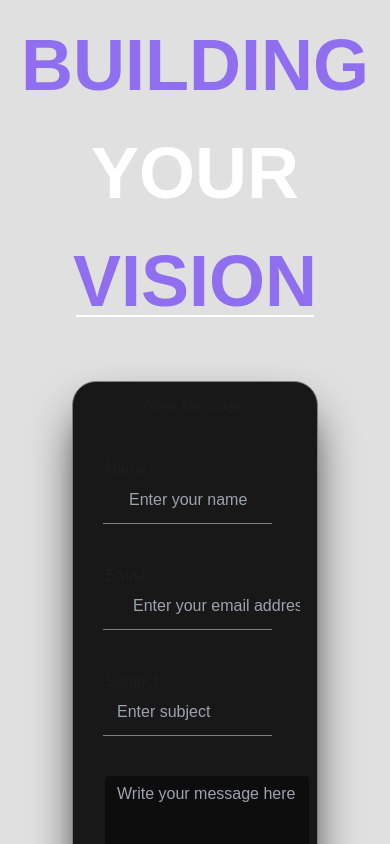
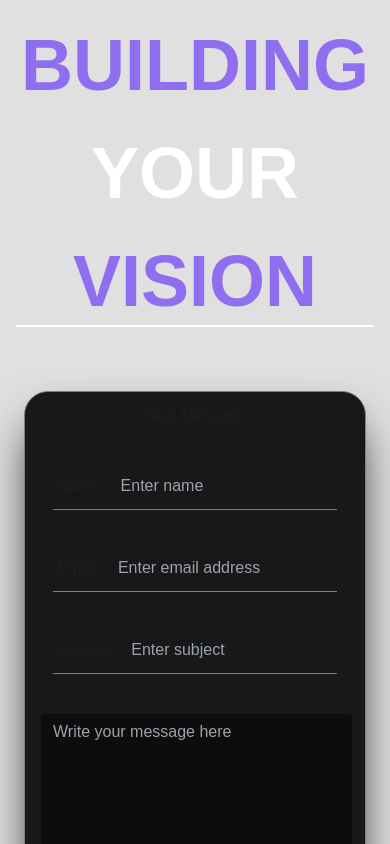
Before and after one commit to Abbbtle/kenneth-basjan-portfolio-website, a React (Vite) app: page / in a window 390 px wide. Shown: the part 11156-12000 px from the top of the page. Built offline with nearby package versions, Linux system fonts and the light colour scheme.

Commit message:
Contact section is mobile responsive

```diff
--- a/src/components/Contact.jsx
+++ b/src/components/Contact.jsx
@@ -78,11 +78,11 @@ const Contact = () => {
       {/* Contact Heading */}
       <h2 className='text-[72px] font-bold text-white mt-10 uppercase text-center'>
           Let's start <span className='text-[#906EF0]'>building</span> your<span className='text-[#906EF0]'> vision</span>
-          <div className='mr-[68px] ml-[68px] mt-[-40px]'><HorizontalRule/></div>
+          <div className='mx-2 md:mx-14 mt-[-30px] md:mt-[-40px]'><HorizontalRule/></div>
       </h2>
 
       {/* Contact Form */}
-      <div className='border-solid bg-[#181818] border-[#808080] border-[1px] rounded-3xl mx-16 mt-16 shadow-2xl shadow-black'>
+      <div className='border-solid bg-[#181818] border-[#808080] border-[1px] rounded-3xl mx-4 md:mx-16 mt-16 shadow-2xl shadow-black'>
         <h4 className='text-center mt-3'>New Message</h4>
 
         <form className="rounded-3xl" onSubmit={handleSubmit}>
@@ -91,39 +91,39 @@ const Contact = () => {
           <div className="ml-8 mt-10">
             <label htmlFor="name">Name: </label>
             <input
-            className="appearance-none rounded ml-3 bg-transparent w-[90%] py-2 px-3 leading-tight focus:outline-none focus:shadow-outline"
+            className="appearance-none rounded ml-0 md:ml-3 bg-transparent w-[70%] md:w-[90%] py-2 px-3 leading-tight focus:outline-none focus:shadow-outline"
             type="text"
             id="name"
             name="name"
             value={formData.name}
             onChange={handleChange}
-            placeholder="Enter your name"
+            placeholder="Enter name"
           />
           {errors.name && <p className="text-red-500 text-xs">{errors.name}</p>}
           </div>
-          <div className='mr-[45px] ml-[30px] mt-[-15px]'><HorizontalRule2/></div>
+          <div className='mx-7 md:mr-[45px] md:ml-[30px] mt-[-15px]'><HorizontalRule2/></div>
 
           {/* Email Field */}
           <div className="ml-8 mt-10">
             <label htmlFor="name">Email: </label>
             <input
-            className="appearance-none rounded ml-4 bg-transparent w-[90%] py-2 px-3 leading-tight focus:outline-none focus:shadow-outline"
+            className="appearance-none rounded md:ml-4 bg-transparent w-[70%] md:w-[90%] py-2 px-3 leading-tight focus:outline-none focus:shadow-outline"
             type="email"
             id="email"
             name="email"
             value={formData.email}
             onChange={handleChange}
-            placeholder="Enter your email address"
+            placeholder="Enter email address"
           />
           {errors.email && <p className="text-red-500 text-xs">{errors.email}</p>}
           </div>
-          <div className='mr-[45px] ml-[30px] mt-[-15px]'><HorizontalRule2/></div>
+          <div className='mx-7 md:mr-[45px] md:ml-[30px] mt-[-15px]'><HorizontalRule2/></div>
 
           {/* Subject Field */}
           <div className="ml-8 mt-10">
             <label htmlFor="name">Subject: </label>
             <input
-            className="appearance-none rounded bg-transparent w-[90%] py-2 px-3 leading-tight focus:outline-none focus:shadow-outline"
+            className="appearance-none rounded bg-transparent w-[70%] md:w-[90%] py-2 px-3 leading-tight focus:outline-none focus:shadow-outline"
             type="text"
             id="subject"
             name="subject"
@@ -133,10 +133,10 @@ const Contact = () => {
           />
           {errors.subject && <p className="text-red-500 text-xs">{errors.subject}</p>}
           </div>
-          <div className='mr-[45px] ml-[30px] mt-[-15px]'><HorizontalRule2/></div>
+          <div className='mx-7 md:mr-[45px] md:ml-[30px] mt-[-15px]'><HorizontalRule2/></div>
 
           {/* Message Textarea */}
-          <div className="ml-8 mt-10">
+          <div className="ml-4 md:ml-8 mt-10">
             <textarea
             className="appearance-none rounded text-white bg-[#0D0D0D] w-[96%] py-2 px-3 leading-tight focus:outline-none focus:shadow-outline"
             type="message"
@@ -151,7 +151,7 @@ const Contact = () => {
           </div>
 
           {/* submit Button */}
-          <div type="submit" className="text-right mt-5 mr-12 mb-5">
+          <div type="submit" className="text-right mt-5 mr-4 md:mr-12 mb-5">
           <Button1>
             Send
           </Button1>
```
